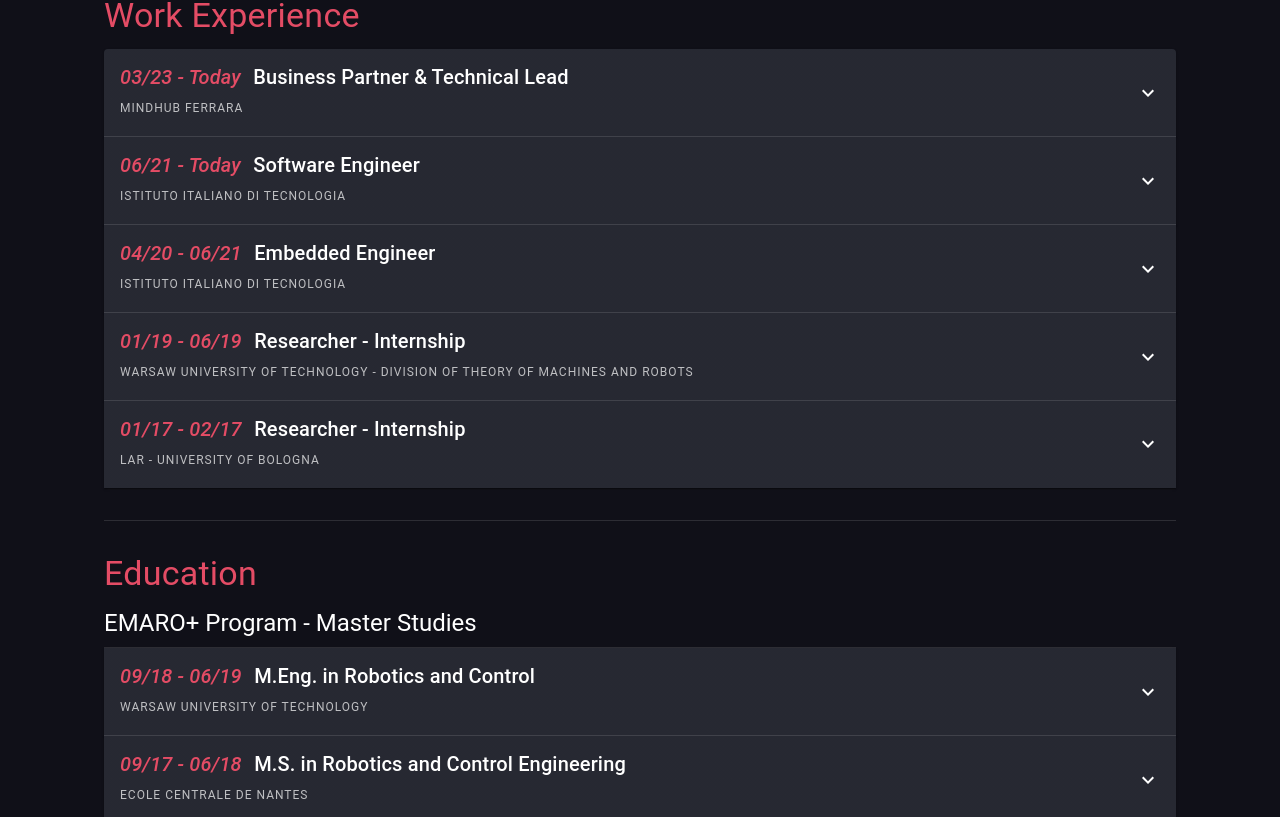
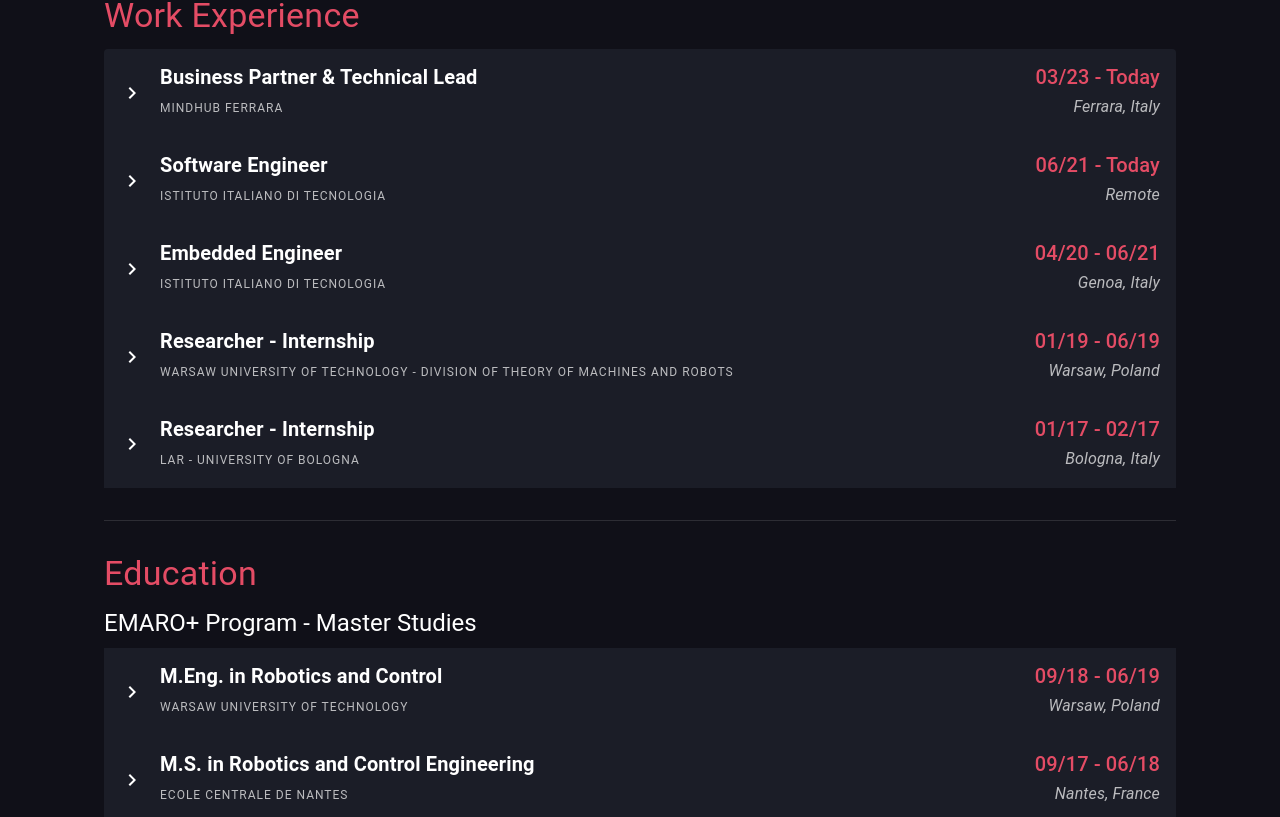
Before and after one commit to m-tartari/m-tartari, a React (Vite) app: page /curriculum in a window 1280 px wide. Shown: the part 303-1120 px from the top of the page. Built offline with nearby package versions, Linux system fonts and the light colour scheme.

Commit message:
♻️ refactor(Curriculum): add dates

```diff
--- a/src/components/molecules/CurriculumItem/CurriculumItem.tsx
+++ b/src/components/molecules/CurriculumItem/CurriculumItem.tsx
@@ -1,31 +1,57 @@
 import React from 'react'
-import { Accordion, AccordionDetails, AccordionSummary, Box, Typography } from '@mui/material'
+import { Accordion, AccordionDetails, AccordionSummary, Grid, Typography } from '@mui/material'
 import { ExpandMore as ExpandIcon } from '@mui/icons-material'
 
 interface CurriculumEntryProps {
   title: string
   dates: string
   company: string
+  location: string
   children?: React.ReactNode
 }
 
 const CurriculumItem = (props: CurriculumEntryProps) => {
   return (
-    <Accordion>
-      <AccordionSummary expandIcon={<ExpandIcon />}>
-        <Box>
-          <Typography component="em" variant="h6" color="primary">
+    <Accordion
+      disableGutters
+      elevation={0}
+      sx={{
+        flexDirection: 'row-reverse',
+        '&:not(:last-child)': {
+          borderBottom: 0,
+        },
+        '&::before': {
+          display: 'none',
+        },
+      }}>
+      <AccordionSummary
+        expandIcon={<ExpandIcon />}
+        sx={{
+          flexDirection: 'row-reverse',
+          '& .MuiAccordionSummary-expandIconWrapper': {
+            transform: 'rotate(-90deg)',
+          },
+          '& .MuiAccordionSummary-expandIconWrapper.Mui-expanded': {
+            transform: 'rotate(0deg)',
+          },
+          '& .MuiAccordionSummary-content': {
+            marginLeft: 2,
+          },
+        }}>
+        <Grid container direction="row" justifyContent="space-between" alignItems="stretch">
+          <Grid item xs={9} component={Typography} variant="h6">
+            <b>{props.title}</b>
+          </Grid>
+          <Grid item xs={3} component={Typography} variant="h6" color="primary.main" textAlign="right">
             {props.dates}
-          </Typography>
-          &nbsp; &nbsp;
-          <Typography component="b" variant="h6">
-            {props.title}
-          </Typography>
-          <br />
-          <Typography component="span" variant="overline" color="text.secondary">
+          </Grid>
+          <Grid item xs={9} component={Typography} variant="overline" color="text.secondary">
             {props.company}
-          </Typography>
-        </Box>
+          </Grid>
+          <Grid item xs={3} component={Typography} variant="subtitle1" color="text.secondary" textAlign="right">
+            <em>{props.location}</em>
+          </Grid>
+        </Grid>
       </AccordionSummary>
       <AccordionDetails>{props.children}</AccordionDetails>
     </Accordion>
--- a/src/components/pages/CurriculumPage/CurriculumPage.tsx
+++ b/src/components/pages/CurriculumPage/CurriculumPage.tsx
@@ -11,7 +11,7 @@
         </Typography>
 
         {/* id="MinHub-lead" */}
-        <CurriculumItem title="Business Partner & Technical Lead" dates="03/23 - Today" company="MindHub Ferrara">
+        <CurriculumItem title="Business Partner & Technical Lead" dates="03/23 - Today" company="MindHub Ferrara" location="Ferrara, Italy">
           <Typography>
             Co-founded{' '}
             <Link target="_blank" rel="noopener noreferrer" href="https://www.facebook.com/profile.php?id=61550278936416">
@@ -30,7 +30,7 @@
           </Typography>
         </CurriculumItem>
         {/* id="IIT-software" */}
-        <CurriculumItem title="Software Engineer" dates="06/21 - Today" company="Istituto Italiano di Tecnologia">
+        <CurriculumItem title="Software Engineer" dates="06/21 - Today" company="Istituto Italiano di Tecnologia" location="Remote">
           <Typography>
             Worked in{' '}
             <Link target="_blank" rel="noopener noreferrer" href="https://web.archive.org/web/20220706131402/https://alberobotics.it/">
@@ -57,7 +57,7 @@
           </Typography>
         </CurriculumItem>
         {/* id="IIT-embedded" */}
-        <CurriculumItem title="Embedded Engineer" dates="04/20 - 06/21" company="Istituto Italiano di Tecnologia">
+        <CurriculumItem title="Embedded Engineer" dates="04/20 - 06/21" company="Istituto Italiano di Tecnologia" location="Genoa, Italy">
           <Typography>
             Worked in{' '}
             <Link target="_blank" rel="noopener noreferrer" href="https://web.archive.org/web/20220706131402/https://alberobotics.it/">
@@ -84,7 +84,8 @@
         <CurriculumItem
           title="Researcher - Internship"
           dates="01/19 - 06/19"
-          company="Warsaw University of Technology - Division of Theory of Machines and Robots">
+          company="Warsaw University of Technology - Division of Theory of Machines and Robots"
+          location="Warsaw, Poland">
           <Typography>
             My main duties included:
             <ul style={{ paddingLeft: '1em', marginTop: 0 }}>
@@ -95,7 +96,7 @@
           </Typography>
         </CurriculumItem>
         {/* id="WUT-intern" */}
-        <CurriculumItem title="Researcher - Internship" dates="01/17 - 02/17" company="LAR - University of Bologna">
+        <CurriculumItem title="Researcher - Internship" dates="01/17 - 02/17" company="LAR - University of Bologna" location="Bologna, Italy">
           <Typography>
             My main duties included:
             <ul style={{ paddingLeft: '1em', marginTop: 0 }}>
@@ -129,6 +130,7 @@
           title="M.Eng. in Robotics and Control"
           company="Warsaw University of Technology"
           // (grade: 5/5,summa cum laude)
+          location="Warsaw, Poland"
           dates="09/18 - 06/19">
           <Typography>
             <ul style={{ paddingLeft: '1em', marginTop: 0 }}>
@@ -153,7 +155,11 @@
           </Typography>
         </CurriculumItem>
         {/* id="ECN" */}
-        <CurriculumItem title="M.S. in Robotics and Control Engineering" company="Ecole Centrale de Nantes" dates="09/17 - 06/18">
+        <CurriculumItem
+          title="M.S. in Robotics and Control Engineering"
+          company="Ecole Centrale de Nantes"
+          location="Nantes, France"
+          dates="09/17 - 06/18">
           <Typography>
             <ul style={{ paddingLeft: '1em', marginTop: 0 }}>
               <li>Consortium scholarship issued for EMARO+ students based on academic merits and offered to top applicants only.</li>
@@ -195,6 +201,7 @@
           title="B.S. in Control Theory and Control Engineering"
           company="Tongji Univeristy"
           // (grade: 5/5)
+          location="Shanghai, China"
           dates="09/14 - 06/17">
           <Typography>
             <ul style={{ paddingLeft: '1em', marginTop: 0 }}>
@@ -214,6 +221,7 @@
         <CurriculumItem
           title="B.S. in Automation Engineering"
           company="Alma Mater Studiorum - University of Bologna"
+          location="Bologna, Italy"
           //(grade: 102/110)
           dates="09/13 - 12/16">
           <Typography>
@@ -239,6 +247,7 @@
         <CurriculumItem
           title="Scientific High School Diploma"
           company="Liceo scientifico “Antonio Roiti”"
+          location="Ferrara, Italy"
           // (grade: 92/100)
           dates="09/08 - 06/13">
           <Typography>
@@ -257,7 +266,7 @@
           </Typography>
         </CurriculumItem>
         {/* id="EMHS" */}
-        <CurriculumItem title="Foreign Exchange Student Program" company="El Modena High School" dates="09/11 - 06/12">
+        <CurriculumItem title="Foreign Exchange Student Program" company="El Modena High School" dates="09/11 - 06/12" location="California, US">
           <Typography>
             El Modena High School is a traditional 4 year public high school located in the El Modena neighborhood in the eastern portion of the city
             of Orange in Orange County, California. I studied there as a senior year stundent through a foreign exchange student program. <br />
```
